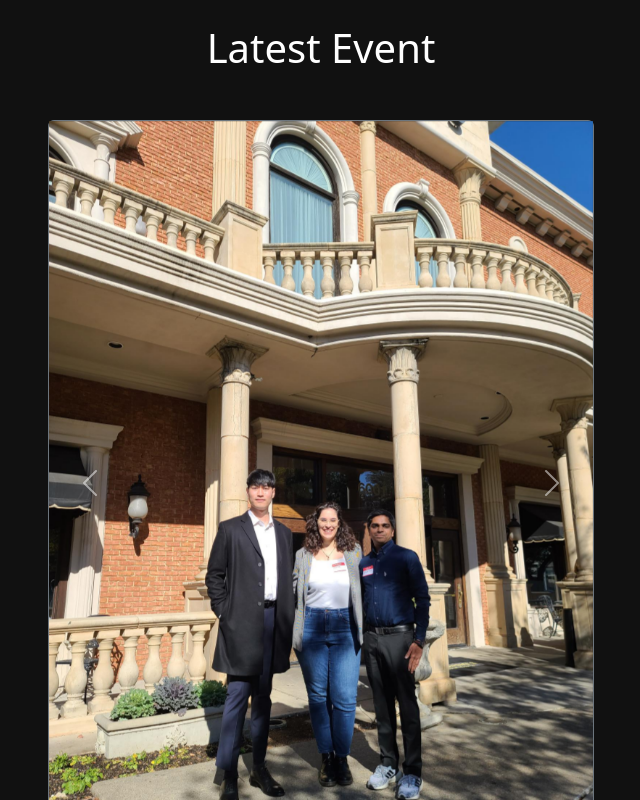
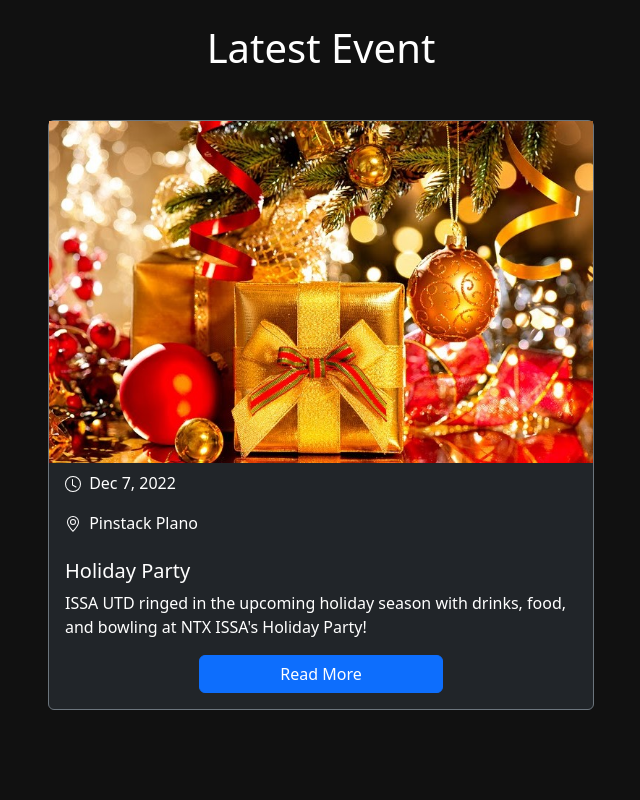
Before and after one commit to la-bala/issa-utd, a Vue app: page / in a window 1280 px wide. Shown: the part 620-1420 px from the top of the page, without its empty margins (319-959 px from the left). Built offline with nearby package versions, Linux system fonts and the light colour scheme.

Commit message:
holiday party now latest event

```diff
--- a/src/components/Footer.vue
+++ b/src/components/Footer.vue
@@ -23,7 +23,7 @@ export default {
                 <li><TwitterIcon :size="36"/></li>
                 <li><EmailIcon :size="36"/></li>
             </ul>
-            <p class="text-center text-muted">© 2022 ISSA UTD Subchapter • Site by <a href="https://www.github.com/th3bala" class="link text-decoration-none" target="_blank" rel="noopener noreferrer">@th3bala</a></p>
+            <p class="text-center text-muted">© 2023 ISSA UTD Subchapter • Site by <a href="https://www.github.com/th3bala" class="link text-decoration-none" target="_blank" rel="noopener noreferrer">@th3bala</a></p>
         </footer>
     </div>
 </template>
--- a/src/components/LatestEvent.vue
+++ b/src/components/LatestEvent.vue
@@ -19,44 +19,21 @@ export default {
             <div class="row justify-content-center">
                 <div class="py-2 col-md-8 col-xl-6">
                     <div class="card bg-dark text-white border border-secondary">
-                        <div id="carousel" class="carousel slide" data-ride="carousel">
-                            <div class="carousel-indicators">
-                                <button v-for="i in 3" type="button" data-bs-target="#carousel" :data-bs-slide-to=i-1 :class="i === 1 ? 'active' : ''" :aria-current="i === 1 ? 'true' : ''" :aria-label="'Slide ' + i"></button>
-                            </div>
-                            <div class="carousel-inner">
-                                <div class='carousel-item active'>
-                                    <img class="d-block w-100" src="../assets/nov2022lunchandlearn/0.png" alt="Slide 0">
-                                </div>
-                                <div class='carousel-item'>
-                                    <img class="d-block w-100" src="../assets/nov2022lunchandlearn/1.png" alt="Slide 1">
-                                </div>
-                                <div class='carousel-item'>
-                                    <img class="d-block w-100" src="../assets/nov2022lunchandlearn/2.png" alt="Slide 2">
-                                </div>
-                            </div>
-                            <button class="carousel-control-prev" type="button" data-bs-target="#carousel" data-bs-slide="prev">
-                                <span class="carousel-control-prev-icon" aria-hidden="true"></span>
-                                <span class="visually-hidden">Previous</span>
-                            </button>
-                            <button class="carousel-control-next" type="button" data-bs-target="#carousel" data-bs-slide="next">
-                                <span class="carousel-control-next-icon" aria-hidden="true"></span>
-                                <span class="visually-hidden">Next</span>
-                            </button>
-                        </div>
+                        <img src="../assets/holidays.jpeg">
                         <ul class="list-group list-group-flush border border-0">
                             <li class="list-group-item border border-0 bg-dark text-white">
                                 <ClockIcon :size="16"/>
-                                <span class="ms-1"> Nov 17, 2022</span>
+                                <span class="ms-1"> Dec 7, 2022</span>
                             </li>
                             <li class="list-group-item border border-0 bg-dark text-white" id="meetingLocation">
                                 <LocationIcon :size="16"/>
-                                <span class="ms-1"> Maggiano's Little Italy</span>
+                                <span class="ms-1"> Pinstack Plano</span>
                             </li>
                         </ul>
                         <div class="d-flex flex-column card-body">
-                            <h5 class="card-title">Lunch and Learn</h5>
+                            <h5 class="card-title">Holiday Party</h5>
                             <p class="card-text">
-                                ISSA UTD joined the DFW security community for North Texas ISSA's November Lunch and Learn at Maggiano's. We shared a meal with security leaders and spoke at the event to announce the formation of our new student subchapter!
+                                ISSA UTD ringed in the upcoming holiday season with drinks, food, and bowling at NTX ISSA's Holiday Party!
                             </p>
                             <div class="row justify-content-center">
                                 <div class="col-6">
--- a/src/components/UpcomingEvents.vue
+++ b/src/components/UpcomingEvents.vue
@@ -3,23 +3,6 @@
         <h2 class="section-heading">Upcoming Events</h2>
     </div>
     <div class="row">
-        <div class="col-lg-6">
-            <a class="text-decoration-none" href="https://www.eventbrite.com/e/ntx-issa-holiday-party-tickets-469591941137" target="_blank" rel="noopener noreferrer">
-                <div class="card text-white ps-2">
-                    <div class="row g-0" style="height:100%">
-                        <div class="col-4 my-auto">
-                            <img src="../assets/holidays.jpeg" class="img-fluid rounded" alt="Event thumbnail" style="height:100%">
-                        </div>
-                        <div class="col-8">
-                            <div class="card-body">
-                                <h5 class="card-title fw-bold">NTX ISSA Holiday Party</h5>
-                                <p class="card-text"><strong>Dec 7, 2022</strong> - Come celebrate with ISSA UTD and North Texas ISSA. Enjoy drinks, food and bowling at Pinstack Plano. Click to register.</p>
-                            </div>
-                        </div>
-                    </div>
-                </div>
-            </a>
-        </div>
         <div class="col-lg-6">
             <div class="card text-white ps-2">
                 <div class="row g-0" style="height:100%">
--- a/src/components/blogs/hackingintocsc10.vue
+++ b/src/components/blogs/hackingintocsc10.vue
@@ -34,7 +34,7 @@ export default {
 
             Our officers broke ground on getting the subchapter officially recognized by meeting with Dr. Alena
             Funtikova-White, the student subchapter director. We also met with Collin College's student subchapter and
-            discussed possible collaboration in the future. <br/><br/>
+            discussed collaboration in the future. <br/><br/>
 
             The warm sense of community at the event and the amount of expertise there was in one building were impressive.
             We'll be back for more NTX ISSA events soon.
--- /dev/null
+++ b/src/components/blogs/nov2022lunchandlearn.vue
@@ -0,0 +1,44 @@
+<script>
+import BlogPost from './BlogPost.vue';
+
+export default {
+    components: {
+        BlogPost
+    }
+}
+</script>
+
+<template>
+    <BlogPost>
+        <template #title>Lunch and Learn @ Maggiano's</template>
+        <template #description>Past event: Nov 17, 2022</template>
+        <template #carousel>
+            <div class="carousel-indicators">
+                <button v-for="i in 3" type="button" data-bs-target="#carousel" :data-bs-slide-to=i-1 :class="i === 1 ? 'active' : ''" :aria-current="i === 1 ? 'true' : ''" :aria-label="'Slide ' + i"></button>
+            </div>
+            <div class="carousel-inner">
+                <div class='carousel-item active'>
+                    <img class="d-block w-100" src="../../assets/nov2022lunchandlearn/0.png" alt="Slide 0">
+                </div>
+                <div class='carousel-item'>
+                    <img class="d-block w-100" src="../../assets/nov2022lunchandlearn/1.png" alt="Slide 1">
+                </div>
+                <div class='carousel-item'>
+                    <img class="d-block w-100" src="../../assets/nov2022lunchandlearn/2.png" alt="Slide 2">
+                </div>
+            </div>
+        </template>
+        <template #text>
+            ISSA UTD joined the DFW security community for a pairing of Italian lunch and
+            cybersecurity discussion at North Texas ISSA's November Lunch and Learn at Maggiano's.
+            <br/><br/>
+            We shared the meal with security professionals as well as a fellow student leader -
+            Michael Reschman of UT Arlington's ISSA subchapter.
+            We then took the floor to announce the official formation of our subchapter at UTD!
+            <br/><br/>
+            North Texas ISSA's Lunch and Learns are held monthly, at a discounted price for ISSA members.
+            The events include special guest speakers and door prizes. We'll be back for more, so be sure to
+            <RouterLink class="link" to="/contact">follow us</RouterLink> to stay updated.
+        </template>
+    </BlogPost>
+</template>
--- a/src/views/BlogPostView.vue
+++ b/src/views/BlogPostView.vue
@@ -1,9 +1,11 @@
 <script>
-import hackingintocsc10 from '../components/blogs/hackingintocsc10.vue';;
+import hackingintocsc10 from '../components/blogs/hackingintocsc10.vue';
+import nov2022lunchandlearn from '../components/blogs/nov2022lunchandlearn.vue';
 
 export default {
     components: {
-        hackingintocsc10
+        hackingintocsc10,
+        nov2022lunchandlearn
     }
 }
 </script>
```
Also changed, not shown: src/views/BlogMenuView.vue (+9 -4 lines), src/assets/nov2022lunchandlearn/thumb.jpg (added).
